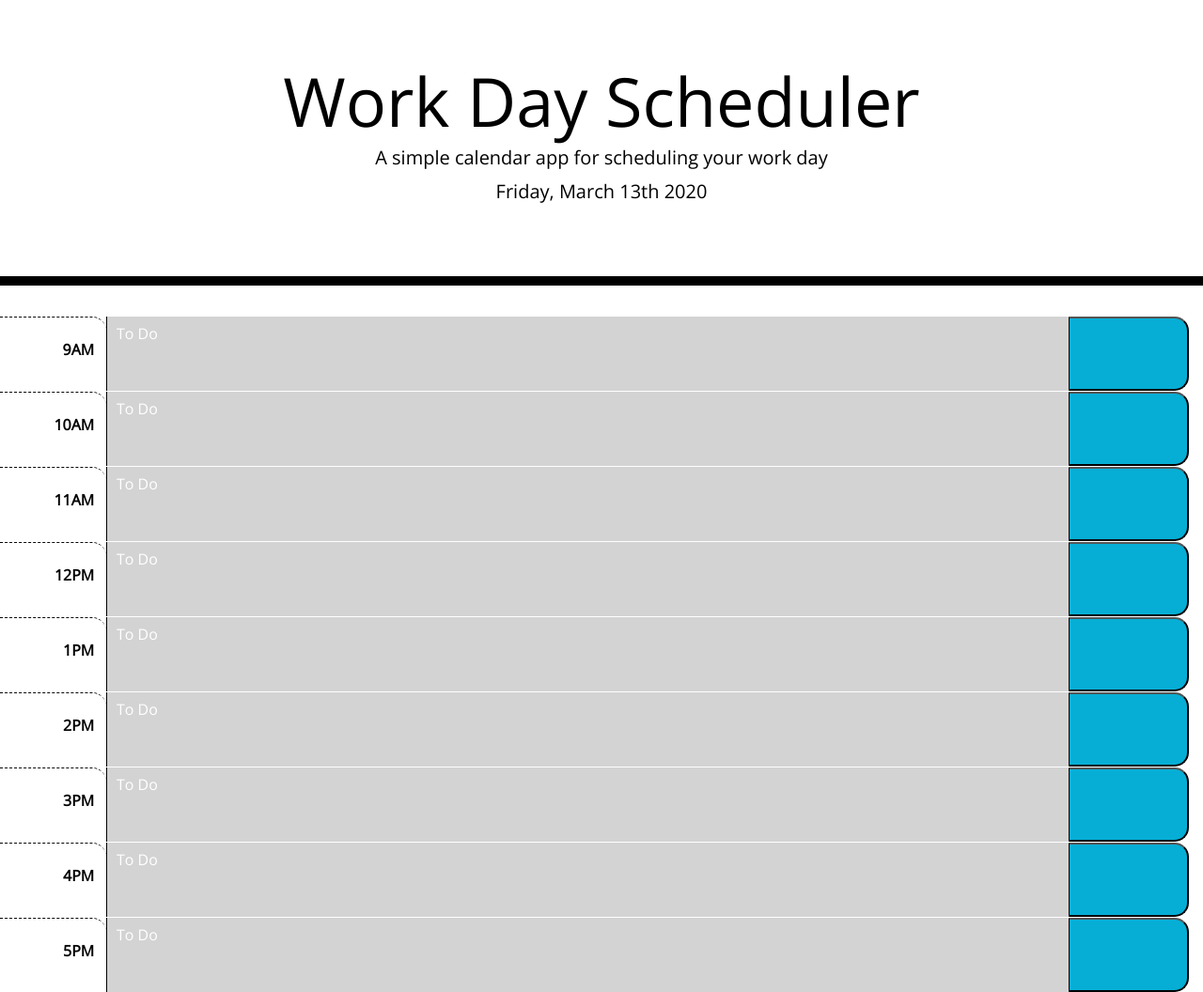
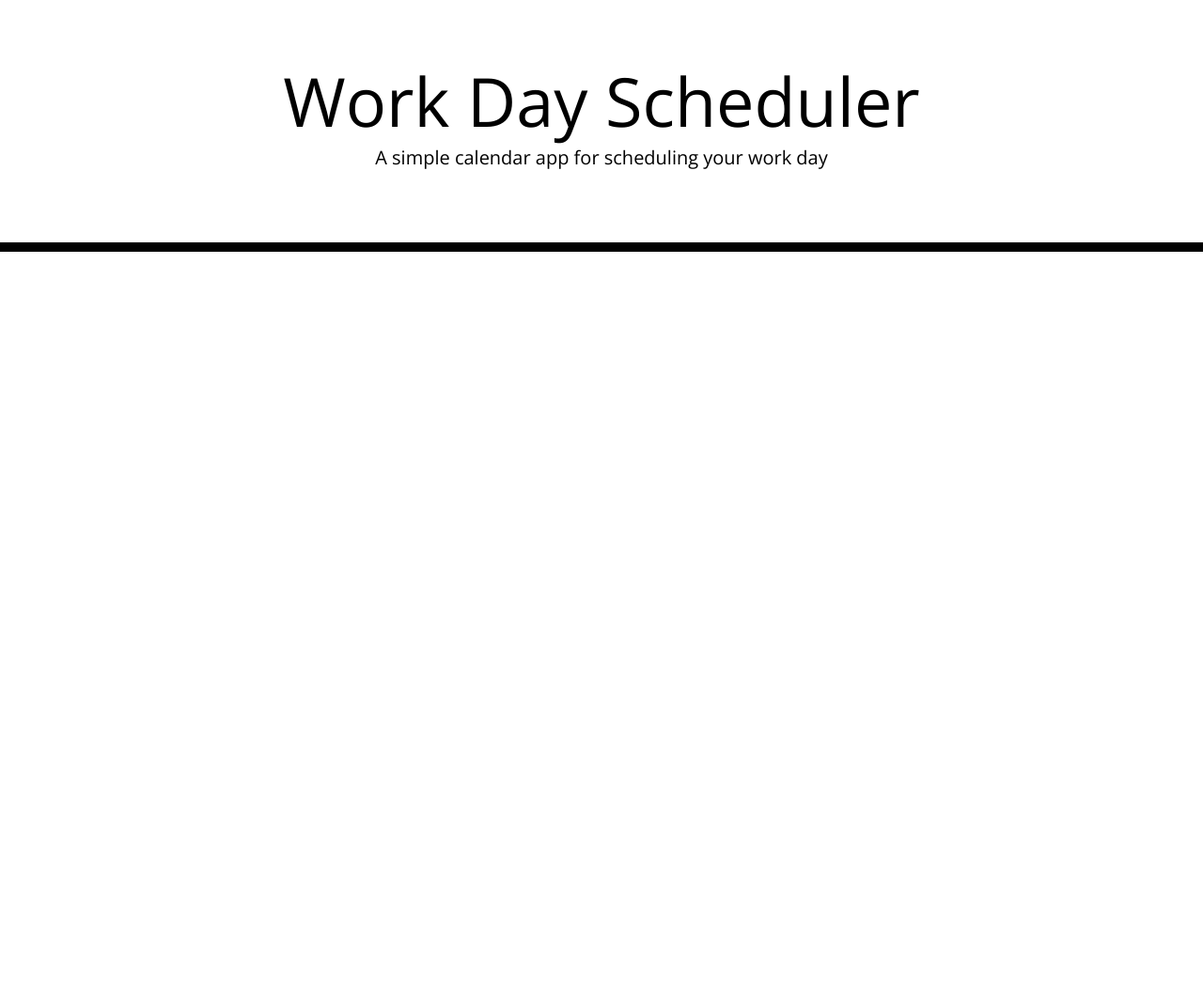
Before and after one commit to fmiusov/homework-5-calendar, a plain HTML site: page index.html in a window 1280 px wide. Shown: the whole page at 94% size. After the commit the page ends 800 px from the top, so only its background shows below. Drawn offline with nearby package versions, Linux system fonts and the light colour scheme; files that its build step writes are made by us from their sources.

Commit message:
STARTING OVER FROM SCRATCH because HTML was not generated dynamically and it was breaking everything. RIP

```diff
--- a/assets/scripts/script.js
+++ b/assets/scripts/script.js
@@ -5,17 +5,28 @@ $(document).ready(function() {
   // THEN each timeblock is color coded to indicate whether it is in the past, present, or future
 
   for (var i = 0; i < 9; i++) {
-    hourRow = $(".hour").children().prevObject[i];
-    currentHour = moment().format("k");
-    hourChange = $("textarea");
+    var hourRow = $(".hour").children().prevObject[i];
+    var currentHour = moment().format("k");
+    var hourChange = ($("textarea")[i]);
     console.log(hourRow.id)
+    console.log(currentHour)
+    console.log(hourChange)
     if (parseInt(currentHour) > parseInt(hourRow.id)) {
+      hourChange.removeClass("future present")
       hourChange.addClass("past");
+
+      console.log("past")
     } else if (parseInt(currentHour) === parseInt(hourRow.id)) {
+      hourChange.removeClass("future past")
       hourChange.addClass("present");
+
+      console.log("present")
     } else if (parseInt(currentHour) < parseInt(hourRow.id)) {
+      hourChange.removeClass("present past")
       hourChange.addClass("future");
+      console.log("future")
     }
+
   }
 
   // WHEN I click into a timeblock
--- a/index.html
+++ b/index.html
@@ -18,7 +18,7 @@
       href="https://fonts.googleapis.com/css?family=Open+Sans&display=swap"
       rel="stylesheet"
     />
-    <link rel="stylesheet" href="assets/style/style.css" />
+    <link rel="stylesheet" href="style.css" />
     <title>Work Day Scheduler</title>
   </head>
 
@@ -28,71 +28,11 @@
       <p class="lead">A simple calendar app for scheduling your work day</p>
       <p id="currentDay" class="lead"></p>
     </header>
-    <div class="container-fluid">
-      <div class="row">
-        <div id="9" class="time-block hour">9AM</div>
-        <textarea  class="">To Do</textarea>
-        <button class="saveBtn"></button>
-      </div>
-      <div class="row">
-        <div id="10" class="time-block hour">10AM</div>
-        <textarea class="">To Do</textarea>
-        <button class="saveBtn"></button>
-      </div>
-      <div class="row">
-        <div id="11" class="time-block hour">11AM</div>
-        <textarea class="">To Do</textarea>
-        <button class="saveBtn"></button>
-      </div>
-      <div class="row">
-        <div id="12" class="time-block hour">12PM</div>
-        <textarea class="">To Do</textarea>
-        <button class="saveBtn"></button>
-      </div>
-      <div class="row">
-        <div id="13" class="time-block hour">1PM</div>
-        <textarea class="">To Do</textarea>
-        <button class="saveBtn"></button>
-      </div>
-      <div class="row">
-        <div id="14" class="time-block hour">2PM</div>
-        <textarea class="">To Do</textarea>
-        <button class="saveBtn"></button>
-      </div>
-      <div class="row">
-        <div id="15" class="time-block hour">3PM</div>
-        <textarea class="">To Do</textarea>
-        <button class="saveBtn"></button>
-      </div>
-      <div class="row">
-        <div id="16" class="time-block hour">4PM</div>
-        <textarea class="">To Do</textarea>
-        <button class="saveBtn"></button>
-      </div>
-      <div class="row">
-        <div id="17" class="time-block hour">5PM</div>
-        <textarea class="">To Do</textarea>
-        <button class="saveBtn"></button>
-      </div>
-
+    <div class="container">
+      <!-- Timeblocks go here -->
     </div>
 
-    <script
-      src="https://code.jquery.com/jquery-3.4.1.slim.min.js"
-      integrity="sha384-J6qa4849blE2+poT4WnyKhv5vZF5SrPo0iEjwBvKU7imGFAV0wwj1yYfoRSJoZ+n"
-      crossorigin="anonymous"
-    ></script>
-    <script
-      src="https://cdn.jsdelivr.net/npm/popper.js@1.16.0/dist/umd/popper.min.js"
-      integrity="sha384-Q6E9RHvbIyZFJoft+2mJbHaEWldlvI9IOYy5n3zV9zzTtmI3UksdQRVvoxMfooAo"
-      crossorigin="anonymous"
-    ></script>
-    <script
-      src="https://stackpath.bootstrapcdn.com/bootstrap/4.4.1/js/bootstrap.min.js"
-      integrity="sha384-wfSDF2E50Y2D1uUdj0O3uMBJnjuUD4Ih7YwaYd1iqfktj0Uod8GCExl3Og8ifwB6"
-      crossorigin="anonymous"
-    ></script>
+    <script src="https://code.jquery.com/jquery-3.4.1.min.js"></script>
     <script src="https://cdnjs.cloudflare.com/ajax/libs/moment.js/2.24.0/moment.min.js"></script>
-    <script src="assets/scripts/script.js"></script>
   </body>
 </html>
```
